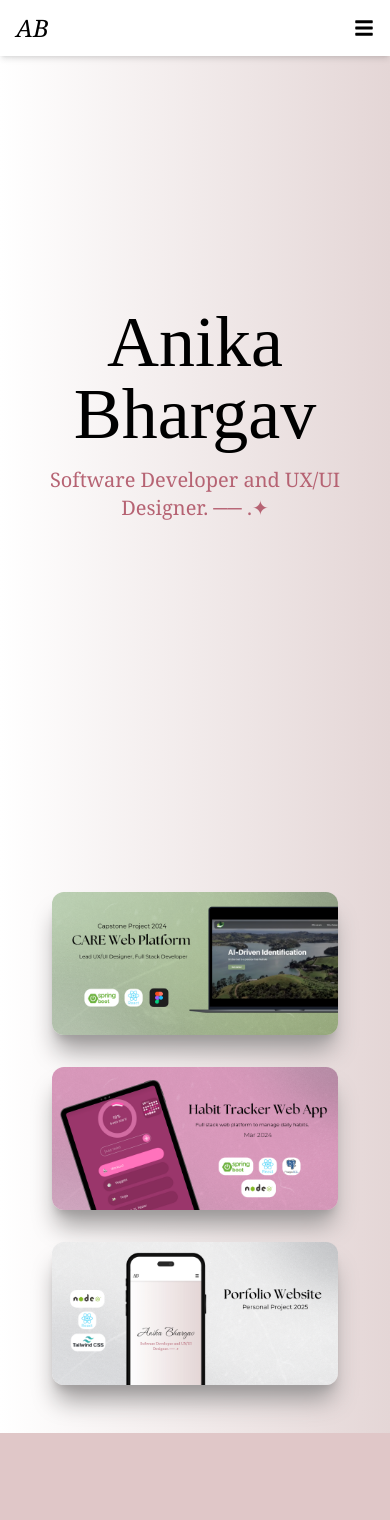
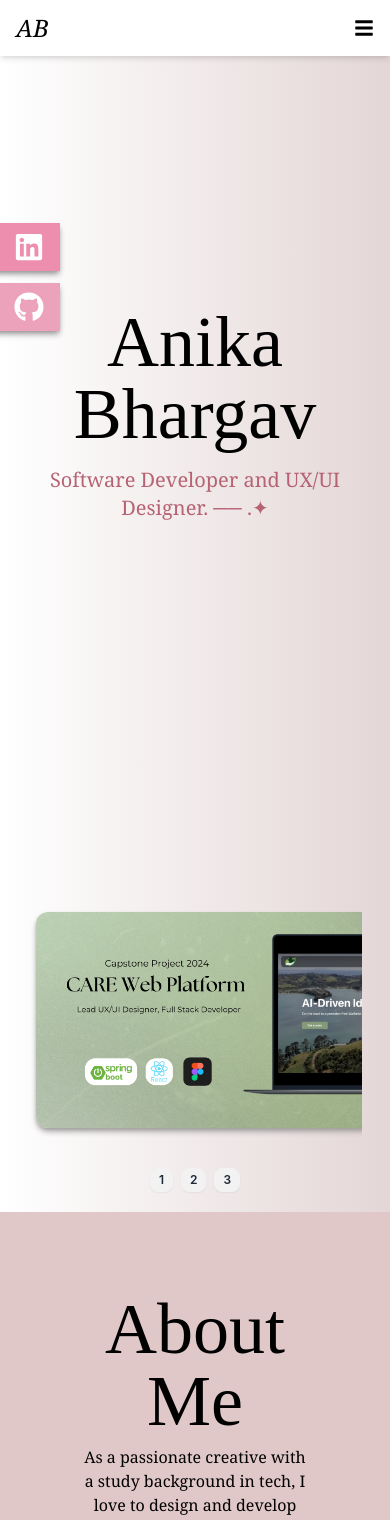
Before and after one commit to AnikaBhargav/portfolio-site, a React (Create React App) app: page / in a window 390 px wide. Shown: the top 1520 px of the page. Built offline with nearby package versions, Linux system fonts and the light colour scheme.

Commit message:
implement project carousel with daisy UI

```diff
--- a/package.json
+++ b/package.json
@@ -14,8 +14,8 @@
   },
   "scripts": {
     "start": "react-scripts start NODE_OPTIONS=--openssl-legacy-provider",
-    "predeploy" : "npm run build",
-    "deploy" : "gh-pages -d build",
+    "predeploy": "npm run build",
+    "deploy": "gh-pages -d build",
     "build": "react-scripts build",
     "test": "react-scripts test",
     "eject": "react-scripts eject"
@@ -40,6 +40,7 @@
   },
   "devDependencies": {
     "autoprefixer": "^10.4.8",
+    "daisyui": "^4.12.23",
     "gh-pages": "^6.3.0",
     "postcss": "^8.4.16",
     "react-scripts": "^5.0.1",
--- a/src/components/Footer.jsx
+++ b/src/components/Footer.jsx
@@ -2,7 +2,7 @@ import React from 'react'
 
 const Footer = () => {
   return (
-    <div className="w-full p-9 flex flex-row justify-between bg-[#8a696a] text-[#523f40] text-xs">
+    <div className="w-full p-9 flex flex-row justify-between bg-white text-[#523f40] text-xs">
         <p className='' >© 2025 Anika Resh Bhargav</p>
         <p className='' >Website built using React, Node JS and Tailwind CSS</p>
         <a href="https://www.linkedin.com/in/anika-bhargav-179b7b2b7/">LINKEDIN</a>
--- a/src/components/Navbar.jsx
+++ b/src/components/Navbar.jsx
@@ -18,7 +18,7 @@ const Navbar = () => {
   const handleClick = () => setNav(!nav);
 
   return (
-    <div className='fixed w-full h-15 flex shadow-md justify-between items-center p-3 px-4 bg-white text-black font-thin font-serif'>
+    <div className='fixed w-full h-15 flex shadow-md justify-between items-center p-3 px-4 bg-white text-black font-thin font-serif z-10'>
         <div>
             <h1 className='font-thin text-2xl italic font-serif'>AB</h1>
         </div>
@@ -69,16 +69,16 @@ const Navbar = () => {
         {/* ... other mobile menu items ... */}
       </ul>
 
-      {/* Social icons - hidden on smaller screens, shown on large screens */}
-      <div className='hidden lg:flex fixed flex-col top-[35%] left-0'>
+
+      <div className=' sm:flex fixed flex-col top-[25%] left-0'>
         <ul>
           {/* LinkedIn - sliding animation on hover */}
-          <li className='w-40 h-14 flex justify-between items-center ml-[-100px] hover:ml-[-10px] duration-300 bg-[#ed8eae] shadow-md shadow-[#9e9b9b]'>
+          <li className='w-40 h-12 my-3 flex justify-between items-center ml-[-100px] hover:ml-[-10px] duration-300 bg-[#ed8eae] shadow-md shadow-[#9e9b9b]'>
             <a href="https://www.linkedin.com/in/anika-bhargav-179b7b2b7/" className='flex justify-between items-center w-full text-white px-4'>
               LinkedIn <FaLinkedin size={30} />
             </a>
           </li>
-          <li className='w-40 h-14 flex justify-between items-center ml-[-100px] hover:ml-[-10px] duration-300 bg-[#eba2ba] shadow-md shadow-[#9e9b9b]'>
+          <li className='w-40 h-12 flex justify-between items-center ml-[-100px] hover:ml-[-10px] duration-300 bg-[#eba2ba] shadow-md shadow-[#9e9b9b]'>
             <a href="https://github.com/AnikaBhargav" className='flex justify-between items-center w-full text-white px-4'>
               Github <FaGithub size={30} />
             </a>
--- a/src/components/Projects.jsx
+++ b/src/components/Projects.jsx
@@ -7,8 +7,8 @@ import code3 from '../assets/portfolio.png';
 const Projects = () => {
   return (
 
-    <div name='projects' className='w-screen pr-3 pl-3 pt-2 pb-2 bg-gradient-to-r from-white to-beige'>
-      <div name='project' className='w-full flex flex-col md:flex-row justify-around p-6'>
+    <div name='projects' className='w-screen flex flex-col pr-7 pl-7 pt-10 pb-2 bg-gradient-to-r from-white to-beige'>
+      {/* <div name='project' className='w-full flex flex-col md:flex-row justify-around p-6'>
         <a href="https://anika-bhargav.webflow.io/work/project-1"><div className='container p-4 hover:scale-105 duration-500 '><img className="rounded-xl shadow-xl shadow-[#9e9b9b]" src={code} /></div></a>
 
         <a href="https://github.com/AnikaBhargav/Habit-Tracker"><div className='container p-4 hover:scale-105 duration-500'><img className="rounded-xl shadow-xl shadow-[#9e9b9b]" src={code2} /></div></a>
@@ -16,8 +16,33 @@ const Projects = () => {
         <a href="https://github.com/AnikaBhargav/portfolio-site"><div className='container p-4 hover:scale-105 duration-500'><img className="rounded-xl shadow-xl shadow-[#9e9b9b]" src={code3} /></div></a>
 
 
+      </div> */}
+
+      <div className="carousel carousel-center rounded-box p-5">
+        <div id='item1' className="carousel-item max-w-md md:max-w-4xl">
+        <a href="https://anika-bhargav.webflow.io/work/project-1"><div className=' container p-2 hover:scale-105 duration-500 '><img className="rounded-xl shadow-md shadow-[#9e9b9b]" src={code} /></div></a>
+
+        </div>
+        <div id='item2' className="carousel-item max-w-md md:max-w-4xl">
+          <a href="https://github.com/AnikaBhargav/Habit-Tracker"><div className=' container p-2 hover:scale-105 duration-500'><img className="rounded-xl shadow-md shadow-[#9e9b9b]" src={code2} /></div></a>
+
+        </div>
+        <div id='item3' className="carousel-item max-w-md md:max-w-4xl">
+          <a href="https://github.com/AnikaBhargav/portfolio-site"><div className='container p-2 hover:scale-105 duration-500'><img className="rounded-xl shadow-md shadow-[#9e9b9b]" src={code3} /></div></a>
+
+        </div>
+
       </div>
+      <div className="flex w-full justify-center gap-2 p-3">
+  <a href="#item1" className="btn btn-xs">1</a>
+  <a href="#item2" className="btn btn-xs">2</a>
+  <a href="#item3" className="btn btn-xs">3</a>
+
+</div>
+
     </div>
+
+
     // <div id='project-carousel' className='relative w-full' data-carousel='slide'>
     //    <div className="relative h-56 overflow-hidden rounded-lg md:h-96">
     //     <div className="hidden duration-700 ease-in-out" data-carousel-item>
--- a/tailwind.config.js
+++ b/tailwind.config.js
@@ -16,5 +16,7 @@ module.exports = {
       }
     },
   },
-  plugins: [],
+  plugins: [
+    require('daisyui'),
+  ],
 }
```
Also changed, not shown: 1 other file (tests, documents, lock files or other folders).
